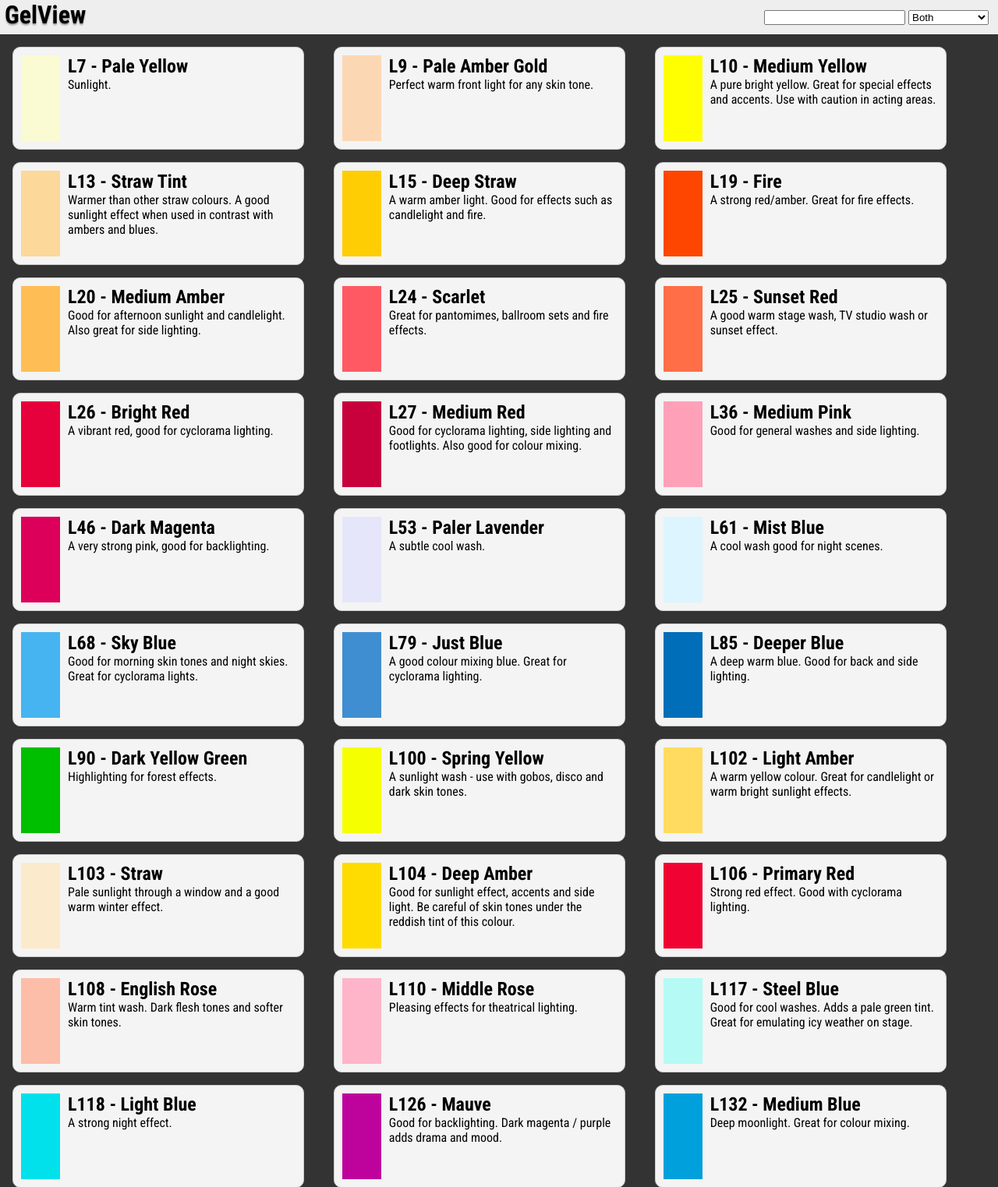
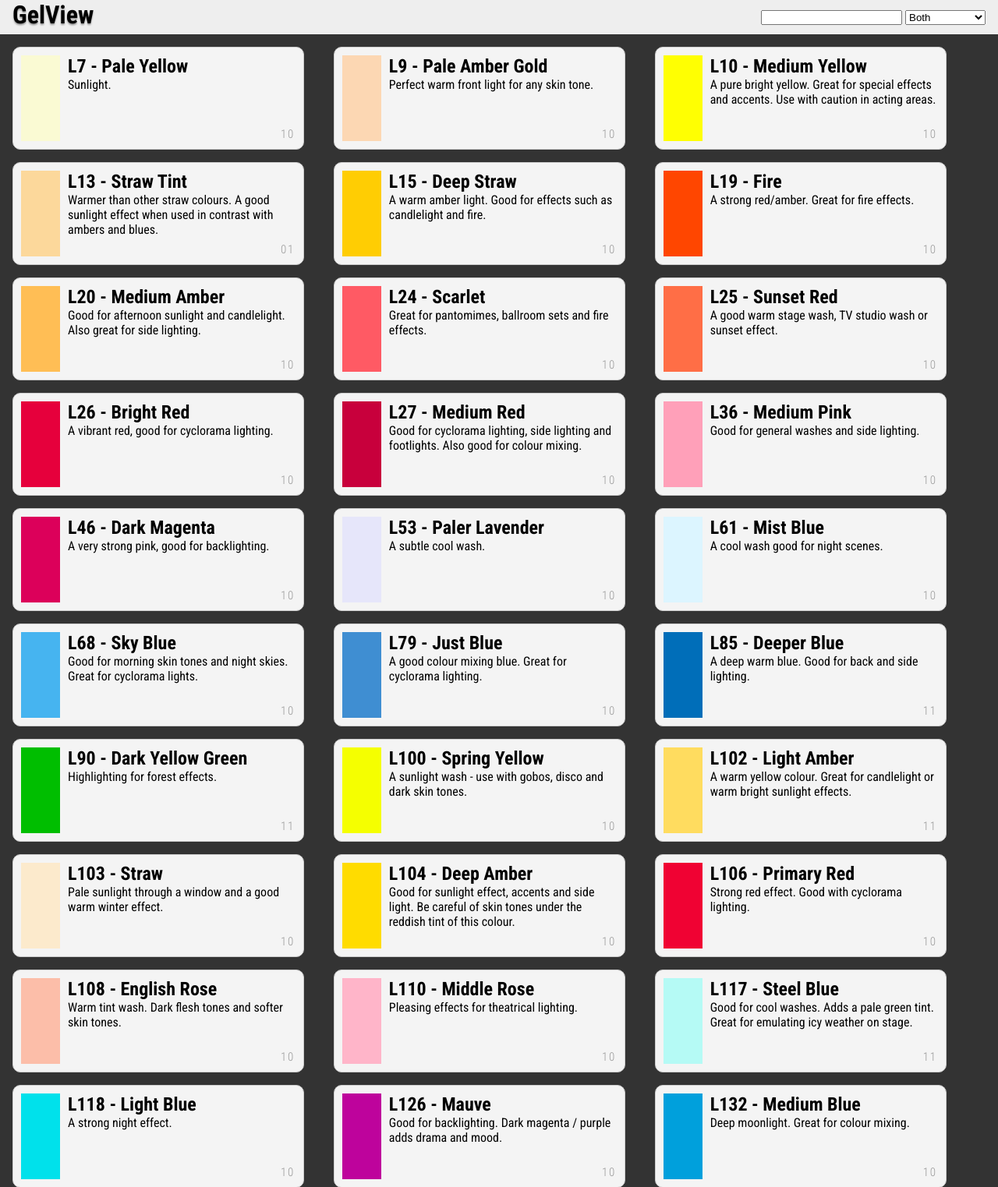
Before and after one commit to wjdp/gel-view, a Django app: page / in a window 1280 px wide. Shown: the top 1523 px of the page at 78% size. Run offline with Django 3.2, Linux system fonts and the light colour scheme; data comes from the database, SQL or seed files in the repository; parts of the project's set-up code (start-up, migrations or seed data) failed here and were passed over.

Commit message:
add quantities (very unfriendly)

```diff
--- a/templates/gel_view/index.html
+++ b/templates/gel_view/index.html
@@ -8,6 +8,10 @@
 			<div class="swatch" style="background:#{{gel.gelref.colour}}"></div>
 			<h2>{{gel}} - {{gel.gelref.colour_description}}</h2>
 			<p>{{gel.gelref.description}}</p>
+			<div class="quantities">
+				<div class="quantity-cut">{{gel.quantity_cut}}</div>
+				<div class="quantity-sheet">{{gel.quantity_sheet}}</div>
+			</div>
 		</div>
 	</li>
 	{% endfor %}
--- a/templates/html.html
+++ b/templates/html.html
@@ -19,14 +19,14 @@
 	}
 
 	div.header h1 {
-		padding: 0 0 6px 6px;
+		padding: 0 0 6px 16px;
 		text-shadow:0px 2px 2px #999;
 	}
 
 	div.header div.search {
 		position: absolute;
 		top:0;
-		right: 0;
+		right: 4px;
 		padding:12px;
 	}
 
@@ -52,7 +52,7 @@
 		clear: both;
 	}
 	ul.gel-index li div.box{
-
+		position: relative;
 		border:1px solid #ccc;
 		background: #f4f4f4;
 		border-radius: 10px;
@@ -61,7 +61,23 @@
 	}
 
 	ul.gel-index p {
-		padding-left: 60px
+		padding-left: 60px;
+
+	}
+
+	div.quantities {
+
+	}
+	div.quantities div {
+		display: inline-block; font-size:15px; font-weight: 300; color:#999;
+		position: absolute;
+		bottom: 10px;
+	}
+	div.quantity-cut {
+		right:22px;
+	}
+	div.quantity-sheet {
+		right:13px;
 	}
 
 	div.swatch{
```
